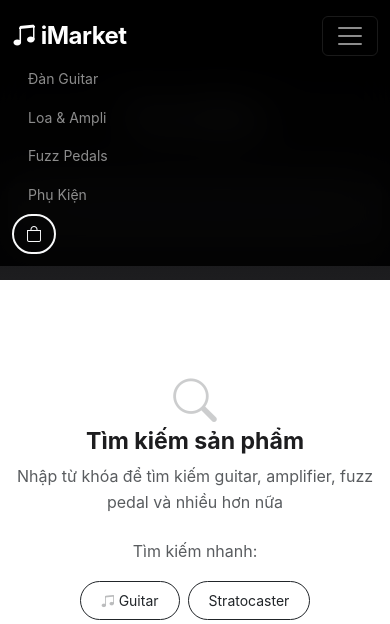
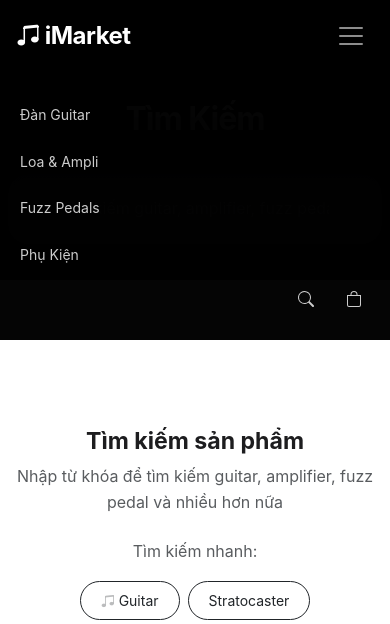
Before and after one commit to younglafire/imarket, a Django app: page /search/ in a window 390 px wide, after a click that opens the changed part. Shown: the top 624 px of the page. Run offline with Django 5.2, Linux system fonts and the light colour scheme.

Commit message:
Fix navigation UI - replace search bar with icon, add fallback styles
Co-authored-by: younglafire <175018142+younglafire@users.noreply.github.com>

```diff
--- a/app/static/css/style.css
+++ b/app/static/css/style.css
@@ -35,11 +35,51 @@ body {
     transition: all 0.3s ease;
     backdrop-filter: saturate(180%) blur(20px);
     background-color: rgba(0, 0, 0, 0.9) !important;
+    display: flex;
+    align-items: center;
+    position: fixed;
+    top: 0;
+    left: 0;
+    right: 0;
+    z-index: 1030;
+}
+
+.navbar > .container {
+    display: flex;
+    flex-wrap: wrap;
+    align-items: center;
+    justify-content: space-between;
+    width: 100%;
+    max-width: 1320px;
+    margin: 0 auto;
+    padding: 0 16px;
 }
 
 .navbar-brand {
     font-size: 1.5rem;
     letter-spacing: -0.5px;
+    color: #fff;
+    text-decoration: none;
+}
+
+.navbar-nav {
+    display: flex;
+    flex-direction: row;
+    align-items: center;
+    list-style: none;
+    margin: 0;
+    padding: 0;
+}
+
+.navbar-collapse {
+    display: flex !important;
+    flex-grow: 1;
+    align-items: center;
+    justify-content: space-between;
+}
+
+.nav-item {
+    display: inline-block;
 }
 
 .nav-link {
@@ -47,10 +87,18 @@ body {
     font-weight: 400;
     padding: 8px 16px !important;
     transition: opacity 0.3s ease;
+    color: rgba(255, 255, 255, 0.8);
+    text-decoration: none;
+    display: inline-block;
 }
 
 .nav-link:hover {
     opacity: 0.7;
+    color: #fff;
+}
+
+.navbar-toggler {
+    display: none;
 }
 
 /* ===== Hero Section ===== */
@@ -299,6 +347,44 @@ footer a:hover {
     .hero-buttons .btn:last-child {
         margin-bottom: 0;
     }
+
+    .navbar-toggler {
+        display: block;
+        background: transparent;
+        border: none;
+        padding: 8px;
+        cursor: pointer;
+    }
+
+    .navbar-collapse {
+        display: none !important;
+    }
+
+    .navbar-collapse.show {
+        display: flex !important;
+        flex-direction: column;
+        position: absolute;
+        top: 100%;
+        left: 0;
+        right: 0;
+        background: rgba(0, 0, 0, 0.98);
+        padding: 20px;
+    }
+
+    .navbar-nav {
+        flex-direction: column;
+        width: 100%;
+    }
+
+    .nav-item {
+        display: block;
+        width: 100%;
+    }
+
+    .nav-link {
+        display: block;
+        padding: 12px 0 !important;
+    }
 }
 
 @media (max-width: 575.98px) {
@@ -344,44 +430,49 @@ footer a:hover {
     color: var(--color-white);
 }
 
-/* ===== Search Input in Navbar ===== */
-.search-form {
+/* ===== Navbar Icon Links (Apple Style) ===== */
+.nav-icon-link {
+    color: rgba(255, 255, 255, 0.8);
+    font-size: 1rem;
+    padding: 8px;
+    transition: color 0.3s ease;
+    text-decoration: none;
     display: flex;
     align-items: center;
 }
 
-.search-input-wrapper {
-    position: relative;
+.nav-icon-link:hover {
+    color: rgba(255, 255, 255, 1);
+}
+
+.nav-icon-link .bi {
+    display: inline-block;
+}
+
+.nav-icon-link .icon-fallback {
+    display: none;
+}
+
+/* Show SVG fallback when Bootstrap Icons fail to load */
+.nav-icon-link .bi:empty + .icon-fallback,
+.nav-icon-link .bi:not(.bi-search):not(.bi-bag) + .icon-fallback {
+    display: inline-block;
+}
+
+/* Hide Bootstrap icon text content */
+.bi-search::before,
+.bi-bag::before {
+    content: "" !important;
+}
+
+.navbar-icons {
     display: flex;
     align-items: center;
+    margin-left: auto;
 }
 
-.search-icon {
-    position: absolute;
-    left: 12px;
-    color: var(--color-gray);
-    font-size: 14px;
-}
-
-.search-input {
-    background-color: rgba(255, 255, 255, 0.1);
-    border: none;
-    border-radius: 980px;
-    padding: 8px 16px 8px 36px;
-    color: var(--color-white);
-    font-size: 14px;
-    width: 200px;
-    transition: all 0.3s ease;
-}
-
-.search-input::placeholder {
-    color: var(--color-gray);
-}
-
-.search-input:focus {
-    outline: none;
-    background-color: rgba(255, 255, 255, 0.15);
-    width: 280px;
+.navbar-icons .me-3 {
+    margin-right: 1rem;
 }
 
 /* ===== Search Page Styles ===== */
@@ -568,14 +659,6 @@ footer a:hover {
 
 /* ===== Responsive Search ===== */
 @media (max-width: 991.98px) {
-    .search-input {
-        width: 160px;
-    }
-
-    .search-input:focus {
-        width: 200px;
-    }
-
     .search-hero-section {
         padding-top: 100px;
         padding-bottom: 40px;
@@ -588,10 +671,6 @@ footer a:hover {
 }
 
 @media (max-width: 575.98px) {
-    .search-form {
-        display: none;
-    }
-
     .search-page-input {
         font-size: 16px;
         padding: 14px 45px 14px 45px;
--- a/app/templates/base.html
+++ b/app/templates/base.html
@@ -38,16 +38,18 @@
                         <a class="nav-link" href="{% url 'index' %}#accessories">Phụ Kiện</a>
                     </li>
                 </ul>
-                <div class="d-flex align-items-center">
-                    <!-- Search Form -->
-                    <form class="search-form me-3" action="{% url 'search' %}" method="GET">
-                        <div class="search-input-wrapper">
-                            <i class="bi bi-search search-icon"></i>
-                            <input type="text" name="q" class="search-input" placeholder="Tìm kiếm..." aria-label="Search">
-                        </div>
-                    </form>
-                    <a href="#" class="btn btn-outline-light">
+                <div class="d-flex align-items-center navbar-icons">
+                    <a href="{% url 'search' %}" class="nav-icon-link me-3" aria-label="Search" title="Search">
+                        <i class="bi bi-search"></i>
+                        <svg xmlns="http://www.w3.org/2000/svg" width="16" height="16" fill="currentColor" class="icon-fallback" viewBox="0 0 16 16">
+                            <path d="M11.742 10.344a6.5 6.5 0 1 0-1.397 1.398h-.001c.03.04.062.078.098.115l3.85 3.85a1 1 0 0 0 1.415-1.414l-3.85-3.85a1.007 1.007 0 0 0-.115-.1zM12 6.5a5.5 5.5 0 1 1-11 0 5.5 5.5 0 0 1 11 0z"/>
+                        </svg>
+                    </a>
+                    <a href="#" class="nav-icon-link" aria-label="Shopping Bag" title="Bag">
                         <i class="bi bi-bag"></i>
+                        <svg xmlns="http://www.w3.org/2000/svg" width="16" height="16" fill="currentColor" class="icon-fallback" viewBox="0 0 16 16">
+                            <path d="M8 1a2.5 2.5 0 0 1 2.5 2.5V4h-5v-.5A2.5 2.5 0 0 1 8 1zm3.5 3v-.5a3.5 3.5 0 1 0-7 0V4H1v10a2 2 0 0 0 2 2h10a2 2 0 0 0 2-2V4h-3.5zM2 5h12v9a1 1 0 0 1-1 1H3a1 1 0 0 1-1-1V5z"/>
+                        </svg>
                     </a>
                 </div>
             </div>
```
